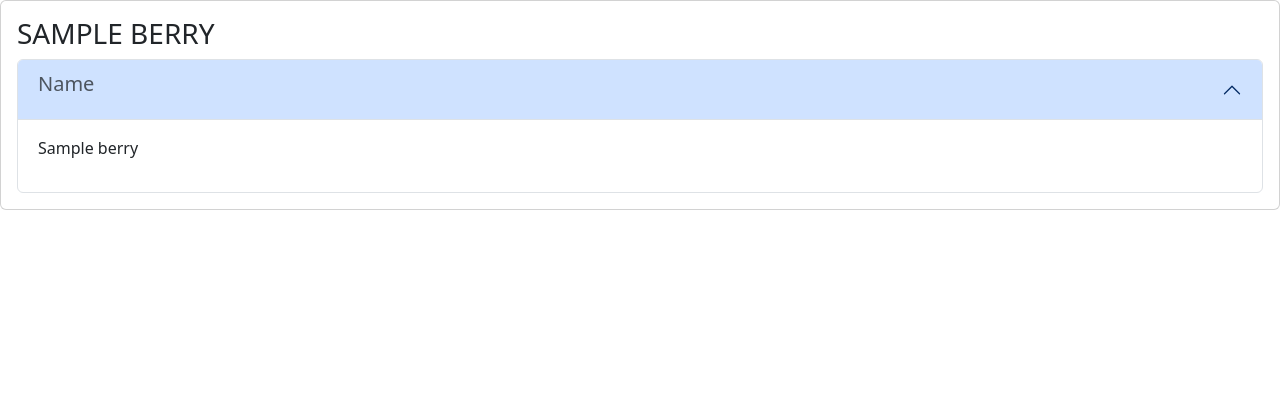
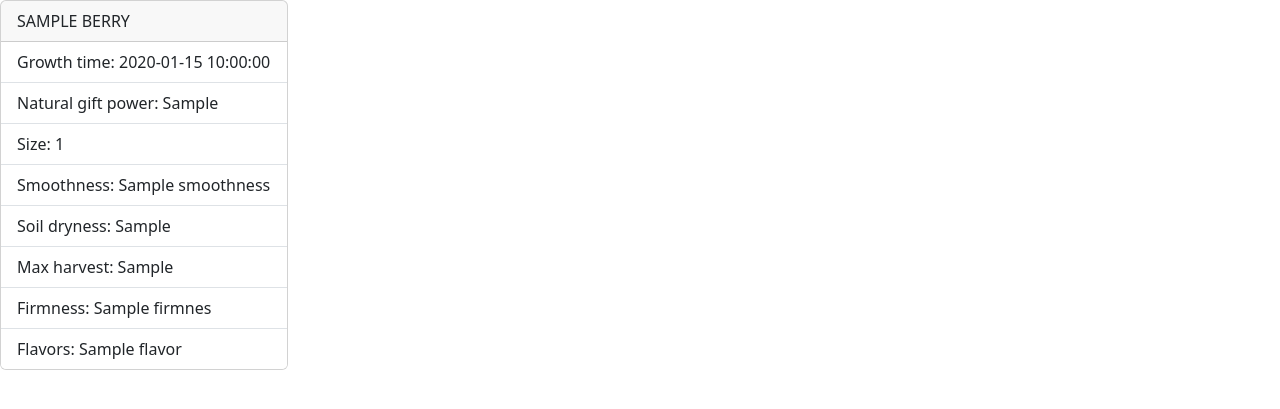
Before and after one commit to josedejesuschavez/globant-poke-test, a Flask app: template backend/ui/poketest/templates/berry.html in a window 1280 px wide. Shown: the top 409 px of the page. Run offline with Flask 2, Linux system fonts and the light colour scheme; the template is opened without the code that fills it: most values are stand-ins (such as "Sample title", 1, 10 or a date in 2020).

Commit message:
Completed feature for get all berries and get berry by id

```diff
--- a/backend/ui/poketest/templates/berry.html
+++ b/backend/ui/poketest/templates/berry.html
@@ -5,49 +5,23 @@
 {% endblock %}
 
 {% block content %}
-<div class="card">
-    <div class="card-body">
-        <h3 class="card-title">{{ berry.name.upper() }}</h3>
-        <div class="accordion" id="accordionPokemon">
-            {% for property_name in berry.keys() %}
-            <div class="accordion-item">
-                <h2 class="accordion-header">
-                    <button class="accordion-button" type="button" data-bs-toggle="collapse" data-bs-target="#collapse{{property_name}}" aria-expanded="true" aria-controls="collapse{{property_name}}">
-                        <h5 class="card-subtitle mb-2 text-body-secondary">{{ property_name | capitalize | replace("_", " ") }}</h5>
-                    </button>
-                </h2>
-                <div id="collapse{{property_name}}" class="accordion-collapse collapse show" data-bs-parent="#accordionPokemon">
-                    <div class="accordion-body">
-                        {% if berry[property_name].__class__.__name__ == 'list' %}
-                        <ul>
-                            {% for property_child in berry[property_name] %}
-                            <li>
-                                {% for property_child_key in property_child.keys() %}
-                                {% if  property_child[property_child_key].__class__.__name__ == 'dict' %}
-                                {% for property_child_key_child in property_child[property_child_key].keys() %}
-                                <h5 style="display: inline;" class="card-subtitle mb-2 text-body-secondary">{{ property_child_key_child | capitalize}}:</h5>
-                                {{ property_child[property_child_key][property_child_key_child] | urlize(400, True, '_blank') }}
-                                {% endfor %}
-                                {% else %}
-                                <h5 style="display: inline;" class="card-subtitle mb-2 text-body-secondary">{{ property_child_key | capitalize}}:</h5>
-                                {{ property_child[property_child_key] | urlize(400, True, '_blank') }}
-                                {% endif %}
-                                {% endfor %}
-                            </li>
-                            {% endfor %}
-                        </ul>
-                    {% elif  berry[property_name].__class__.__name__ == 'dict' %}
-                        {% for property_child in berry[property_name].keys() %}
-                            <h5 class="card-subtitle mb-2 text-body-secondary">{{ property_child | capitalize }}: {{ berry[property_name][property_child] | urlize(400, True, '_blank') }}</h5>
-                        {% endfor %}
-                    {% else %}
-                        <p>{{ berry[property_name] | capitalize | urlize(400, True, '_blank') }}</p>
-                    {% endif %}
-                    </div>
-                </div>
-            </div>
-        {% endfor %}
-        </div>
+<div class="card" style="width: 18rem;">
+    <div class="card-header">
+        {{ berry.name.upper() }}
     </div>
+    <ul class="list-group list-group-flush">
+        <li class="list-group-item">{{ 'growth time' | capitalize }}: {{ berry.growth_time }}</li>
+        <li class="list-group-item">{{ 'natural gift power' | capitalize }}: {{ berry.natural_gift_power }}</li>
+        <li class="list-group-item">{{ 'size' | capitalize }}: {{ berry.size }}</li>
+        <li class="list-group-item">{{ 'smoothness' | capitalize }}: {{ berry.smoothness }}</li>
+        <li class="list-group-item">{{ 'soil dryness' | capitalize }}: {{ berry.soil_dryness }}</li>
+        <li class="list-group-item">{{ 'max harvest' | capitalize }}: {{ berry.max_harvest }}</li>
+        <li class="list-group-item">{{ 'firmness' | capitalize }}: {{ berry.firmness.name }}</li>
+        <li class="list-group-item">{{ 'flavors' | capitalize }}:
+            {% for flavor in berry.flavors %}
+            {{ flavor.flavor.name }}
+            {% endfor %}
+        </li>
+    </ul>
 </div>
 {% endblock %}
```
